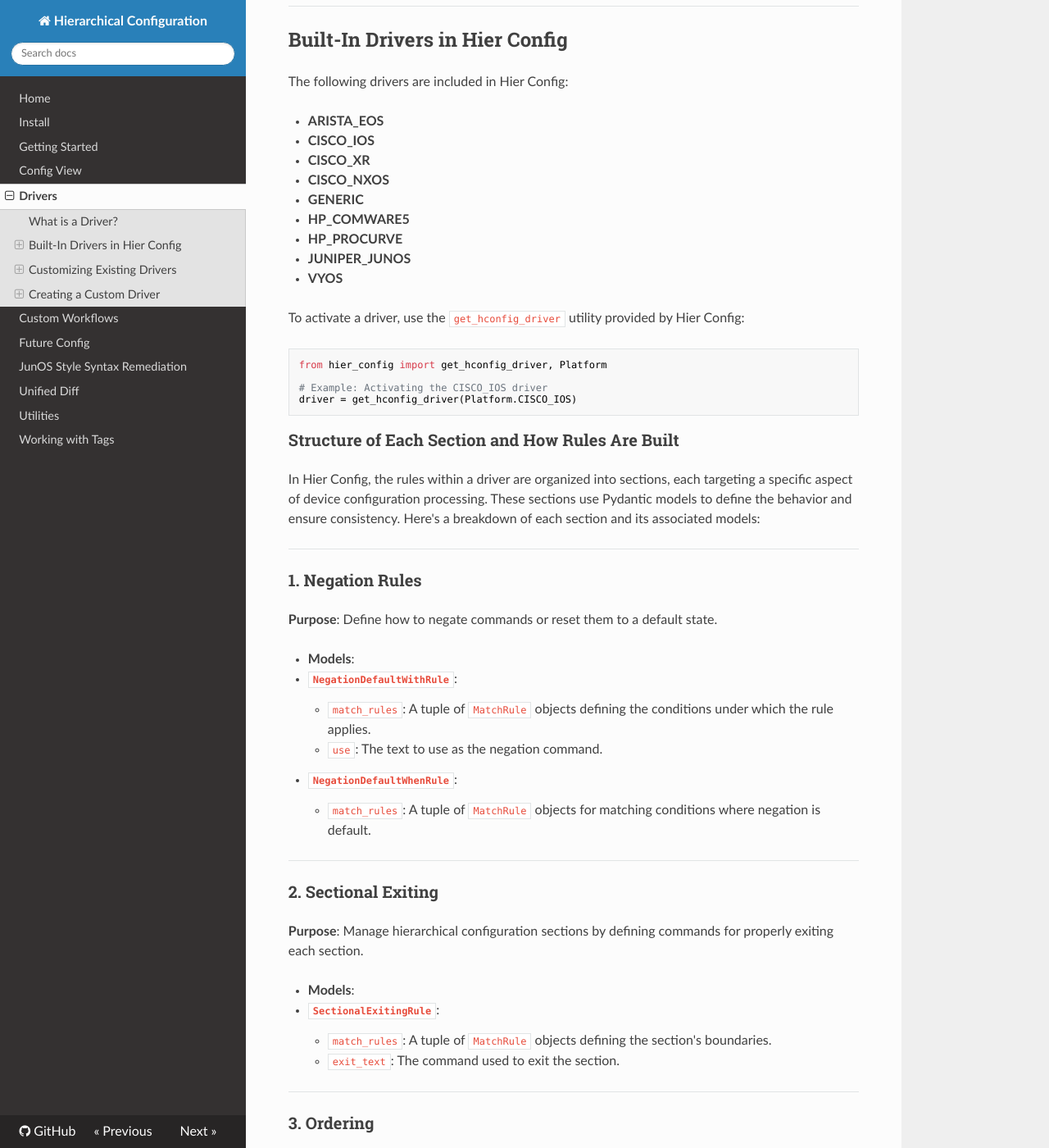
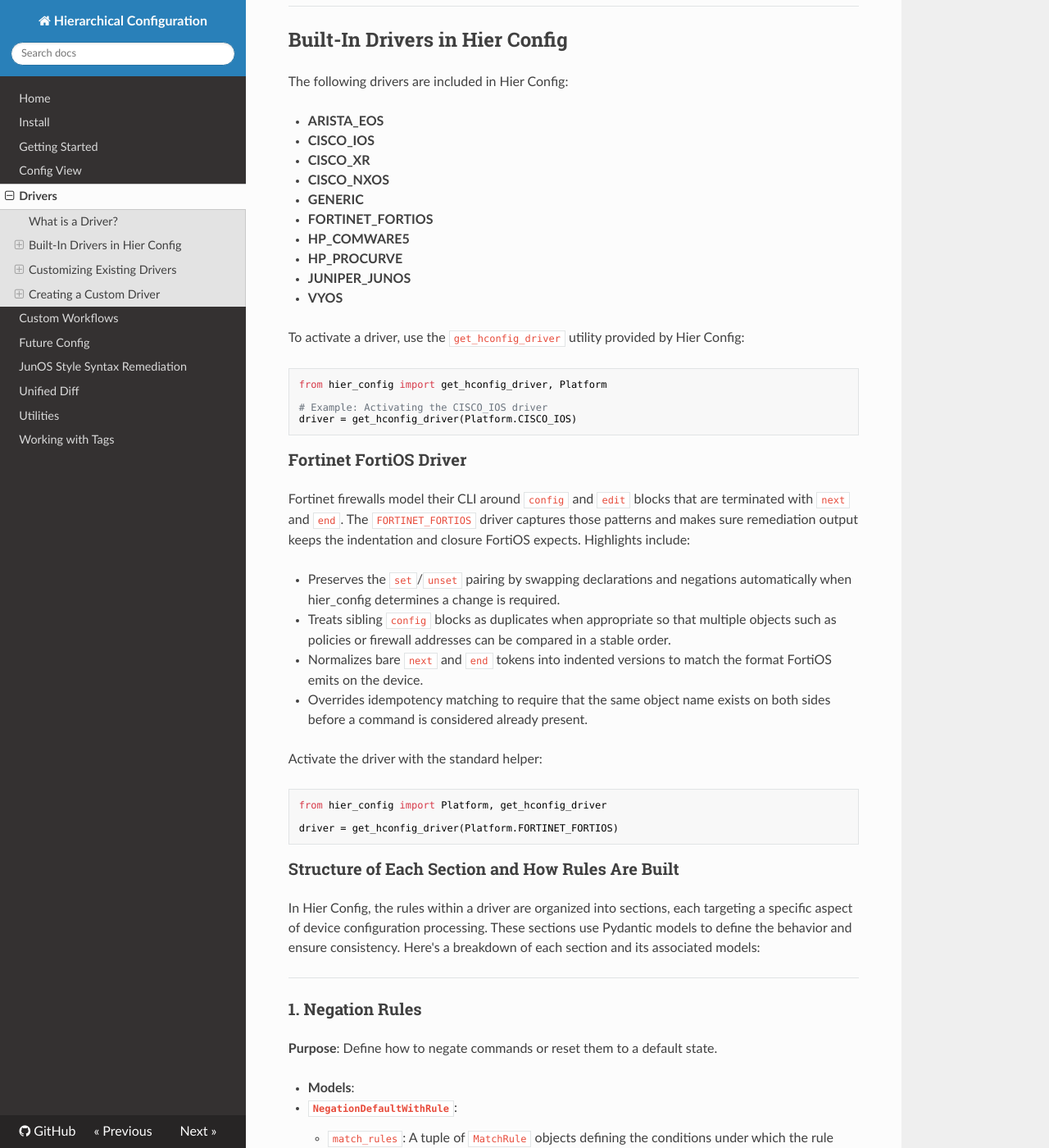
Before and after one commit to netdevops/hier_config, an MkDocs documentation site: the page built from docs/drivers.md, in a window 1280 px wide and 1400 px high, scrolled down 1146 px. Shown: the whole window at 82% size. Built offline with MkDocs 1.6.1, drawn with Linux system fonts in a browser that asks for light colours; nearby versions of some CDN libraries.

Commit message:
Add Fortigate docs, prepare release

````diff
--- a/docs/drivers.md
+++ b/docs/drivers.md
@@ -35,6 +35,7 @@
 - **CISCO_XR**
 - **CISCO_NXOS**
 - **GENERIC**
+- **FORTINET_FORTIOS**
 - **HP_COMWARE5**
 - **HP_PROCURVE**
 - **JUNIPER_JUNOS**
@@ -47,6 +48,31 @@
 
 # Example: Activating the CISCO_IOS driver
 driver = get_hconfig_driver(Platform.CISCO_IOS)
+```
+
+### Fortinet FortiOS Driver
+
+Fortinet firewalls model their CLI around `config` and `edit` blocks that are
+terminated with `next` and `end`. The `FORTINET_FORTIOS` driver captures those
+patterns and makes sure remediation output keeps the indentation and closure
+FortiOS expects. Highlights include:
+
+- Preserves the `set`/`unset` pairing by swapping declarations and negations
+    automatically when hier_config determines a change is required.
+- Treats sibling `config` blocks as duplicates when appropriate so that
+    multiple objects such as policies or firewall addresses can be compared in
+    a stable order.
+- Normalizes bare `next` and `end` tokens into indented versions to match the
+    format FortiOS emits on the device.
+- Overrides idempotency matching to require that the same object name exists on
+    both sides before a command is considered already present.
+
+Activate the driver with the standard helper:
+
+```python
+from hier_config import Platform, get_hconfig_driver
+
+driver = get_hconfig_driver(Platform.FORTINET_FORTIOS)
 ```
 
 ### Structure of Each Section and How Rules Are Built
````
Also changed, not shown: README.md (+2 -1 lines), docs/index.md (+1 -0 lines).
